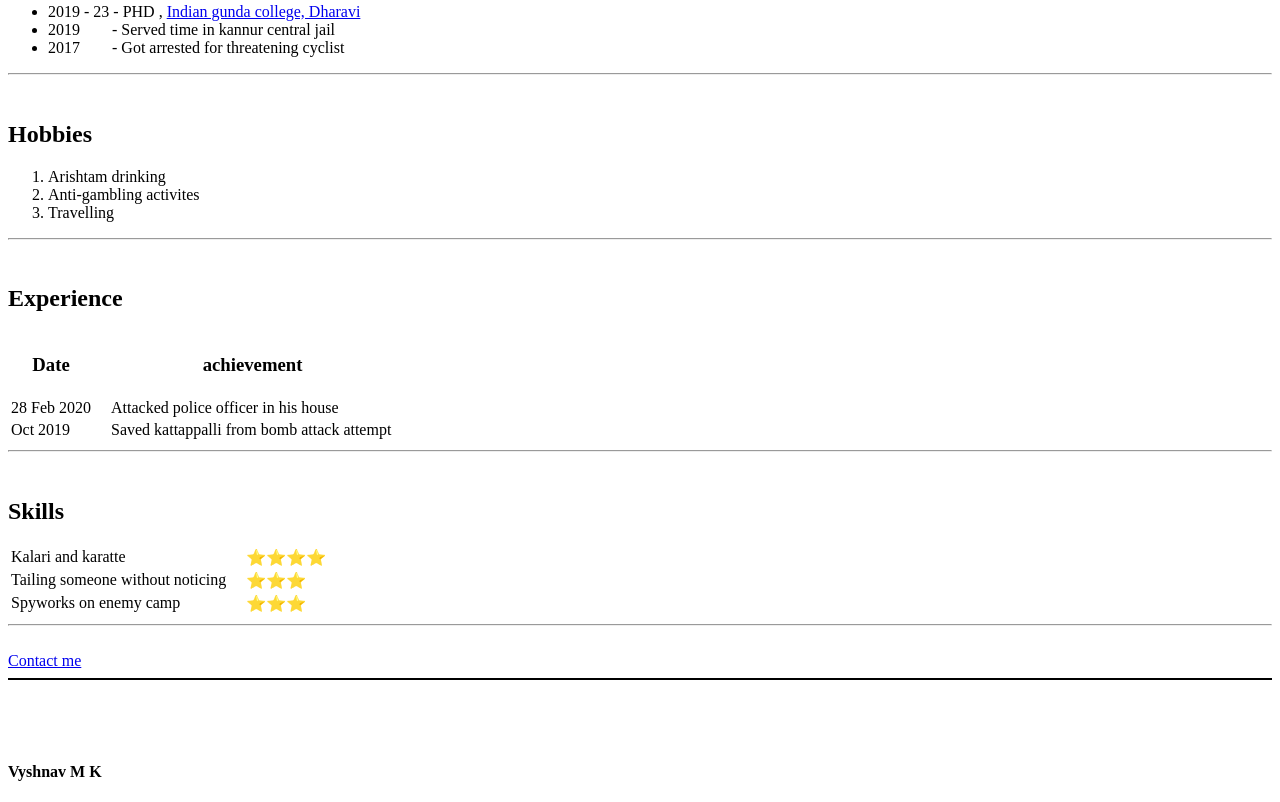
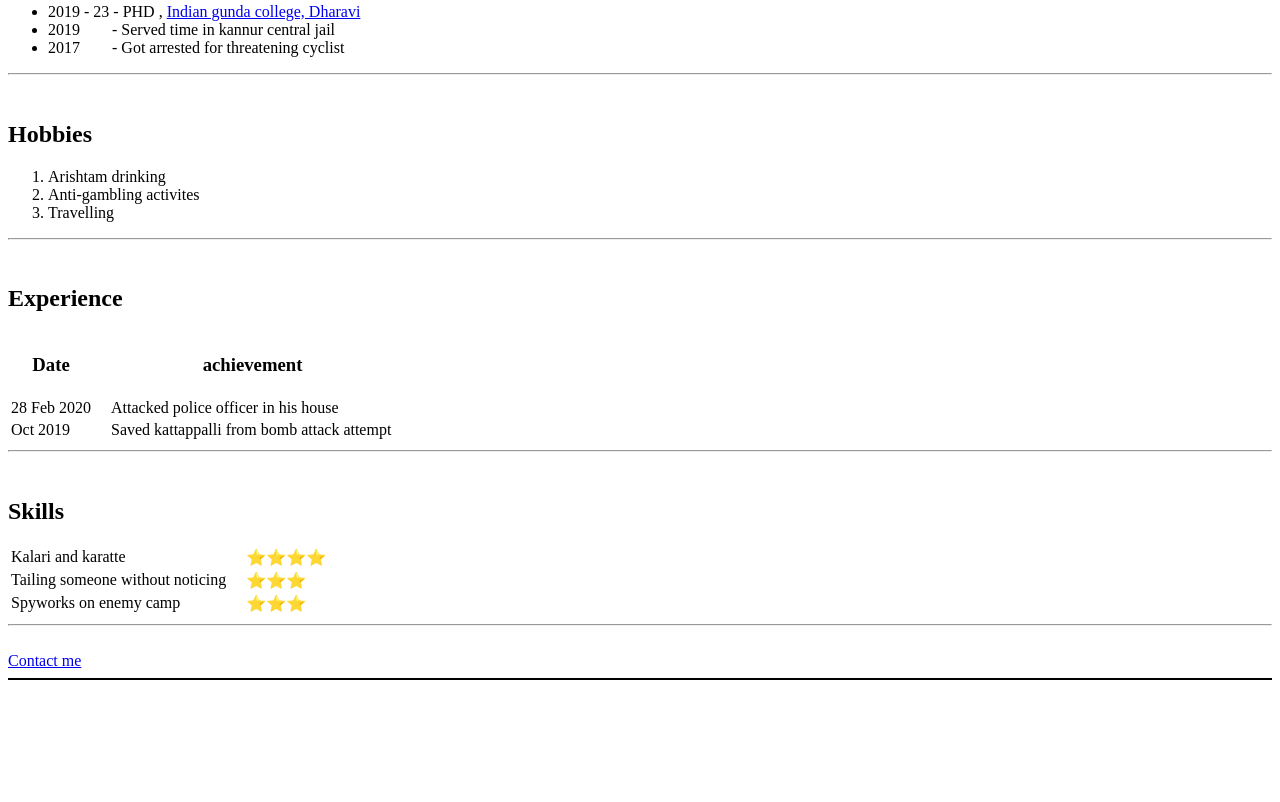
Before and after one commit to VyshnavMK/DevcomTasks, a plain HTML site: page index.html in a window 1280 px wide. Shown: the part 452-1254 px from the top of the page. After the commit the page ends 1184 px from the top, so only its background shows below. Drawn offline with Linux system fonts and the light colour scheme.

Commit message:
Update index.html

```diff
--- a/index.html
+++ b/index.html
@@ -73,8 +73,8 @@
         <a href="https://www.filmibeat.com/malayalam/movies/dashamoolam-damu.html">Contact me</a>
         <hr size="2" , color=black>
         <br><br>
-        <br>
-    <h4>Vyshnav M K</h4>
+
+
 
 
 </body>
```
